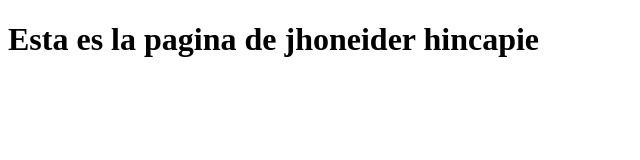
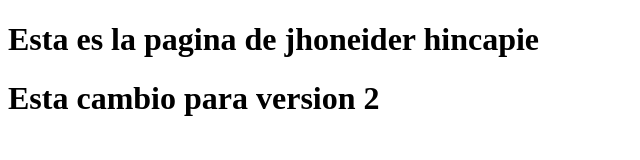
Before and after one commit to laboratorioscotec/mi-pagina-web2, a plain HTML site: page index.html in a window 1280 px wide. Shown: the whole page, without its empty margins (0-640 px from the left). Drawn offline with Linux system fonts and the light colour scheme.

Commit message:
version 2

```diff
--- a/index.html
+++ b/index.html
@@ -7,5 +7,6 @@
 </head>
 <body>
     <h1>Esta es la pagina de jhoneider hincapie</h1>
+    <h1>Esta cambio para version 2</h1>
 </body>
 </html>
```
